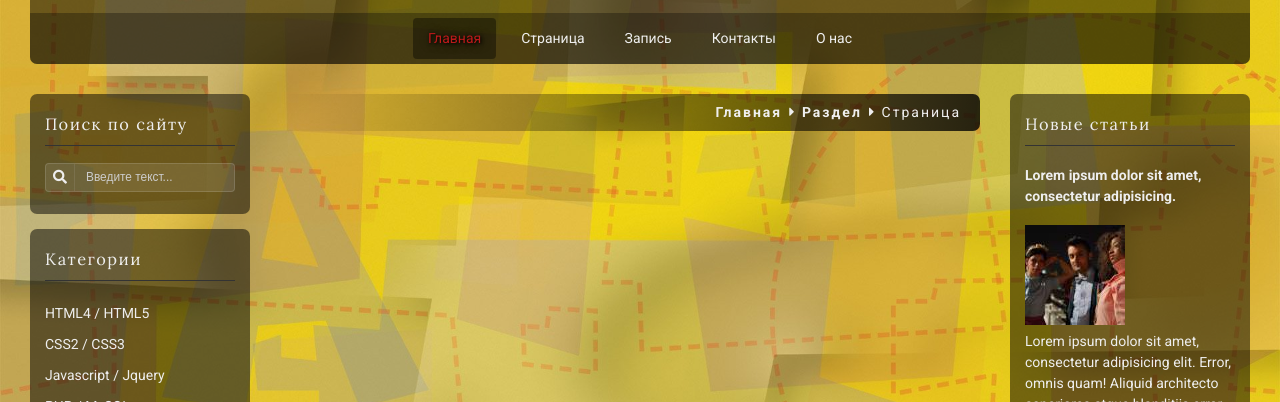
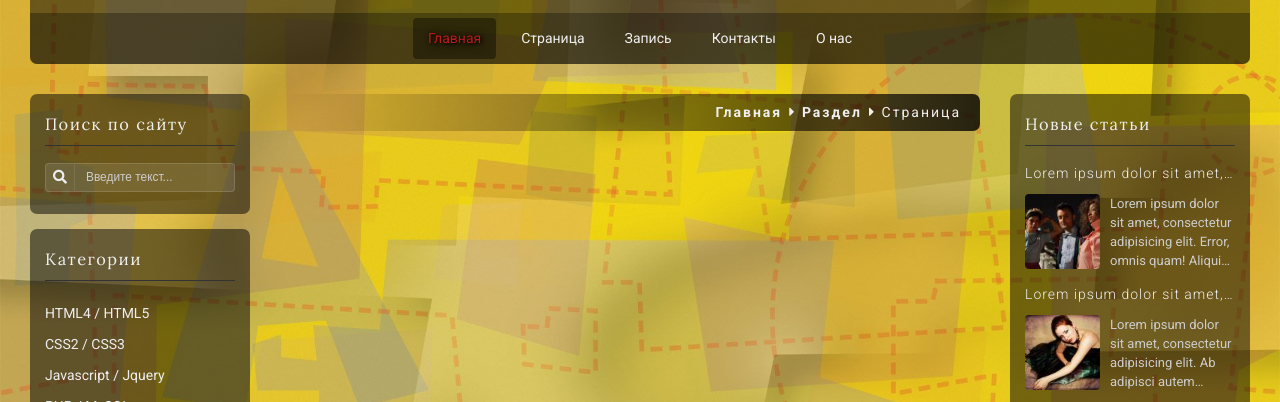
Before and after one commit to alexaandrievskaya/flexbox-template, a website: page index.html in a window 1280 px wide. Shown: the part 324-726 px from the top of the page. Drawn offline with Linux system fonts and the light colour scheme.

Commit message:
UPD: added right news - section.

```diff
--- a/assets/scss/widgets/_news.scss
+++ b/assets/scss/widgets/_news.scss
@@ -0,0 +1,68 @@
+.widget-news {
+  @include lg-min {
+    width: 240px;
+  }
+
+  &__item {
+    &-wrapper {
+      display: flex;
+      margin: 0 -15px 7.5px;
+      padding: 0 15px 7.5px;
+      flex-wrap: wrap;
+    }
+
+    &-title {
+      @include text-shortener;
+
+      margin: 0 0 10px;
+      transition: color 0.5s;
+      letter-spacing: 1px;
+      font-weight: 300;
+    }
+
+    &-image {
+      overflow: hidden;
+      width: 75px;
+      height: 75px;
+      border-radius: 4px;
+
+      img {
+        transition: transform 0.5s;
+      }
+
+      .img-responsive {
+        display: block;
+        width: 100%;
+        max-width: 100%;
+        height: auto;
+      }
+    }
+
+    &-excerpt {
+      @include block-with-text;
+
+      width: calc(100% - 75px);
+      padding-left: $gap / 3;
+      transition: color 0.5s;
+      color: $color-gray;
+    }
+
+    a:hover {
+      h4 {
+        @include text-shadow;
+      }
+
+      img {
+        transform: scale(1.2);
+      }
+
+      .widget-news__item-excerpt {
+        color: $color-light;
+      }
+
+      .widget-news__item-wrapper {
+        background: radial-gradient(ellipse at center, rgba(0, 0, 0, 0.65) 0%, rgba(0, 0, 0, 0) 100%);
+      }
+    }
+  }
+}
--- a/index.html
+++ b/index.html
@@ -102,7 +102,7 @@
                 <div class="widget-news__item-excerpt">Lorem ipsum dolor sit amet, consectetur adipisicing elit. Ab adipisci autem commodi dolore ea, eaque enim ex fugiat ipsum laudantium magni modi neque numquam omnis perspiciatis soluta tempora totam voluptatum!</div>
               </div>
             </a>
-          </div
+          </div>
           <div class="widget-news__item">
             <a href="#">
               <div class="widget-news__item-wrapper">
```
Also changed, not shown: assets/css/style.css.
